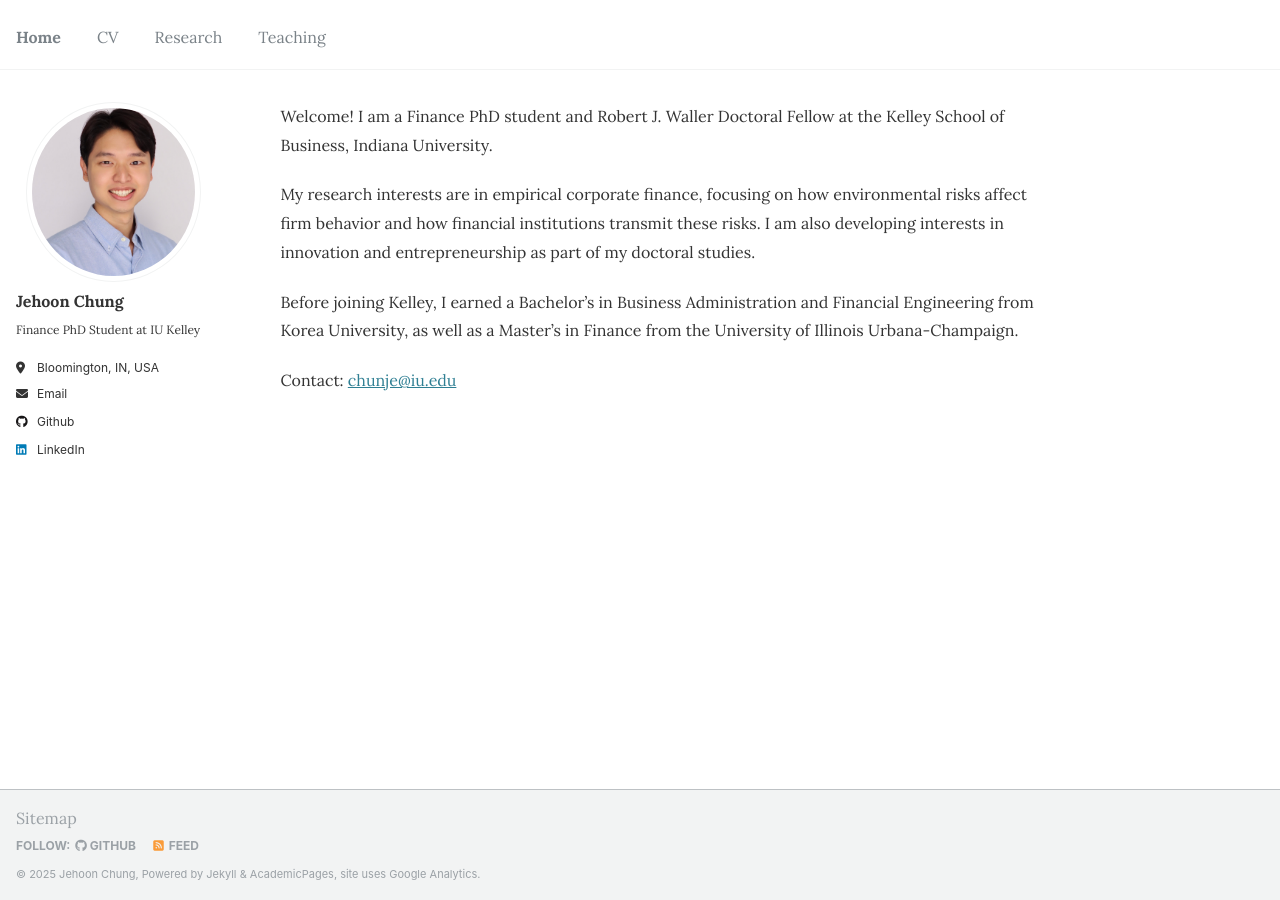
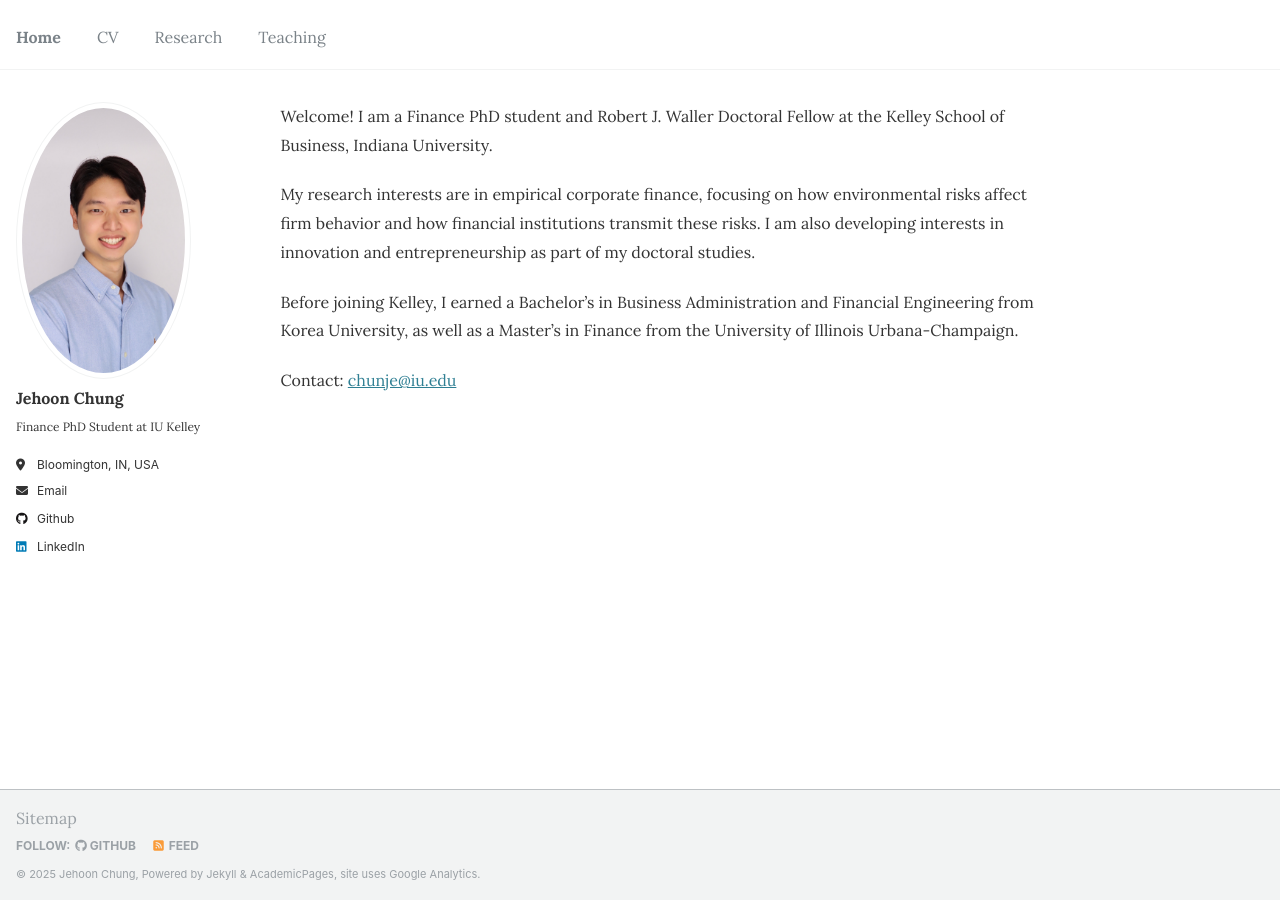
Before and after one commit to JehoonChung/jehoonchung.github.io, a Jekyll site: the page built from _pages/about.md, in a window 1280 px wide. Built offline with Jekyll 4.4.1, drawn with Linux system fonts in a browser that asks for light colours.

Commit message:
Update _custom.scss

```diff
--- a/_sass/_custom.scss
+++ b/_sass/_custom.scss
@@ -118,16 +118,3 @@
     max-width: 100% !important;
   }
 }
-
-/* Ensure all profile avatars are perfectly circular */
-.author__avatar,
-.author__avatar img {
-  width: 180px !important;        /* set same width */
-  height: 180px !important;       /* set same height */
-  aspect-ratio: 1 / 1 !important; /* enforces square shape across browsers */
-  border-radius: 50% !important;  /* makes it round */
-  object-fit: cover !important;   /* prevents distortion */
-  display: block !important;
-  margin: 0 auto !important;
-  float: none !important;
-}
```
